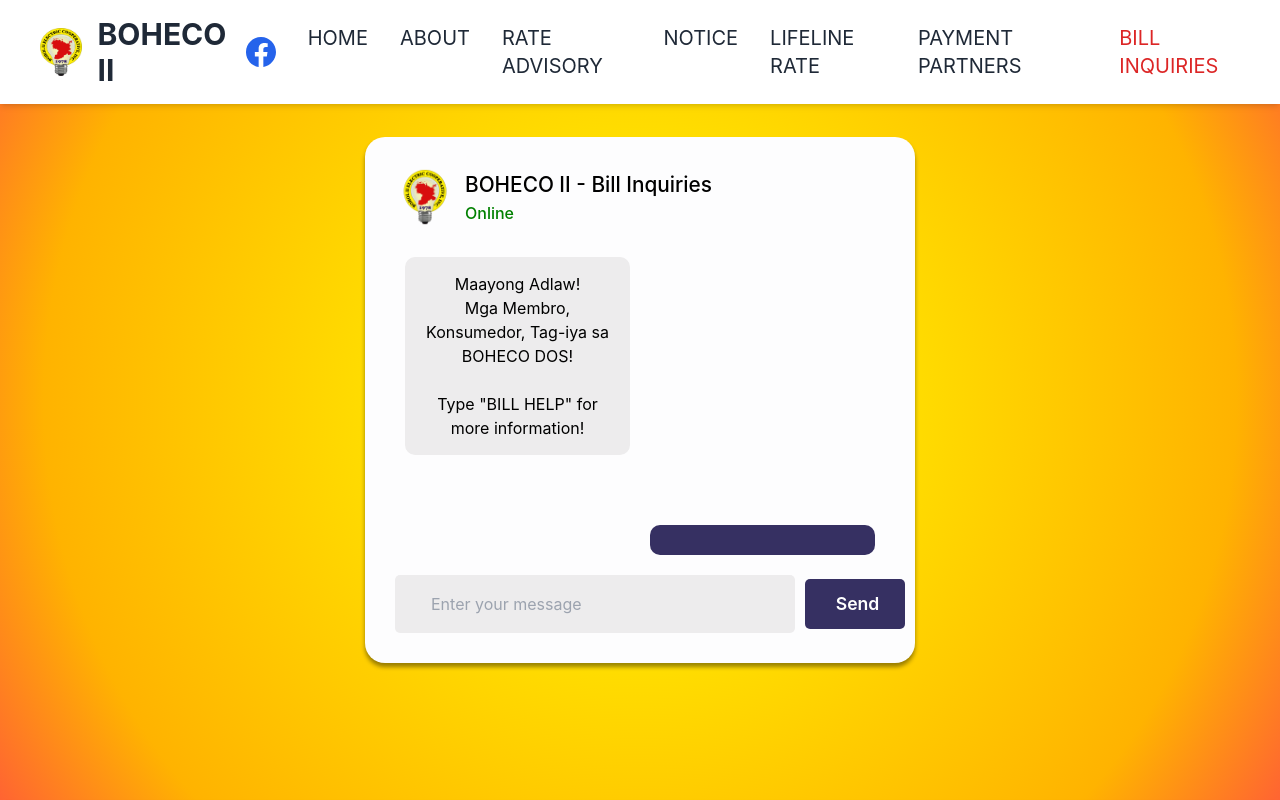
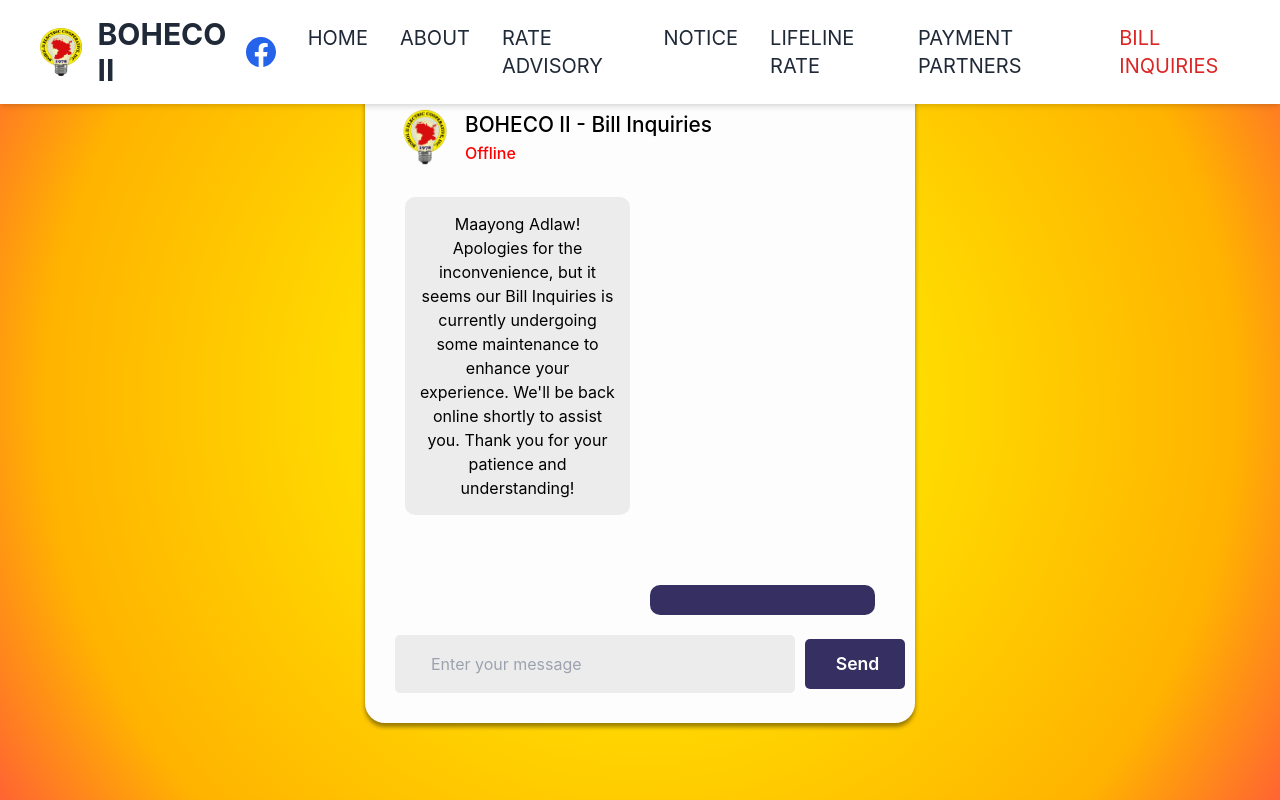
Before and after one commit to celcius001/boheco-website-master, a React (Create React App) app: page /inquiries in a window 1280 px wide. Shown: the top 800 px of the page. Built offline with nearby package versions, Linux system fonts and the light colour scheme.

Commit message:
bill inquiry status offline

```diff
--- a/src/pages/Inquiry.jsx
+++ b/src/pages/Inquiry.jsx
@@ -5,12 +5,16 @@ import axios from "axios";
 const image = "assets/logo.png";
 
 const Inquiry = () => {
+  let isActive = false;
+  let isDisable = true;
+  const msg =
+    "Maayong Adlaw! Apologies for the inconvenience, but it seems our Bill Inquiries is currently undergoing some maintenance to enhance your experience. We'll be back online shortly to assist you. Thank you for your patience and understanding!";
+
   const humanMessage = useRef();
   const botmessage = useRef();
   const input = useRef();
 
   const checkStatus = (e) => {
-    let isActive = true;
     const status = document.querySelector(".status");
     // selecting the status class
     if (isActive === true) {
@@ -61,7 +65,6 @@ const Inquiry = () => {
       let getConsumerName = "";
       for (let i = 1; i < maxLen; i++) {
         getConsumerName += words.split(" ")[i] + " ";
-
       }
 
       if (getAccountNumber === undefined) {
@@ -114,7 +117,6 @@ const Inquiry = () => {
         }, 2000);
       }
       getHumanMessage.innerText = inputRef.value; // display the message
-
     } catch (err) {
       getBotMessage.innerText = "Typing...";
       setTimeout(() => {
@@ -122,7 +124,6 @@ const Inquiry = () => {
         inputRef.value = ""; // clear the input
       }, 2000);
     }
-
   };
   return (
     <div className="bg-image2 App" onLoad={checkStatus}>
@@ -134,19 +135,20 @@ const Inquiry = () => {
             </div>
             <div className="right">
               <div className="name">BOHECO II - Bill Inquiries</div>
-              <div className="status">Active</div>
+              <div className="status">Online</div>
             </div>
           </div>
           <div className="main">
             <div className="main_content">
               <div className="messages">
                 <div className="bot-message" id="message1" ref={botmessage}>
-                  <p>
+                  {/* <p>
                     Maayong Adlaw!<br></br>
                     Mga Membro, Konsumedor, Tag-iya sa BOHECO DOS!<br></br>
                     <br></br>
                     Type "BILL HELP" for more information!
-                  </p>
+                  </p> */}
+                  {msg}
                 </div>
                 <div
                   className="human-message"
@@ -160,6 +162,7 @@ const Inquiry = () => {
             <div className="btm">
               <div className="input">
                 <input
+                  disabled={isDisable}
                   type="text"
                   id="input"
                   placeholder="Enter your message"
@@ -167,7 +170,7 @@ const Inquiry = () => {
                 />
               </div>
               <div className="btn">
-                <button onClick={handleInput}>
+                <button disabled={isDisable} onClick={handleInput}>
                   <i className="fas fa-paper-plane"></i>Send
                 </button>
               </div>
```
Also changed, not shown: 1 other file (tests, documents, lock files or other folders).
